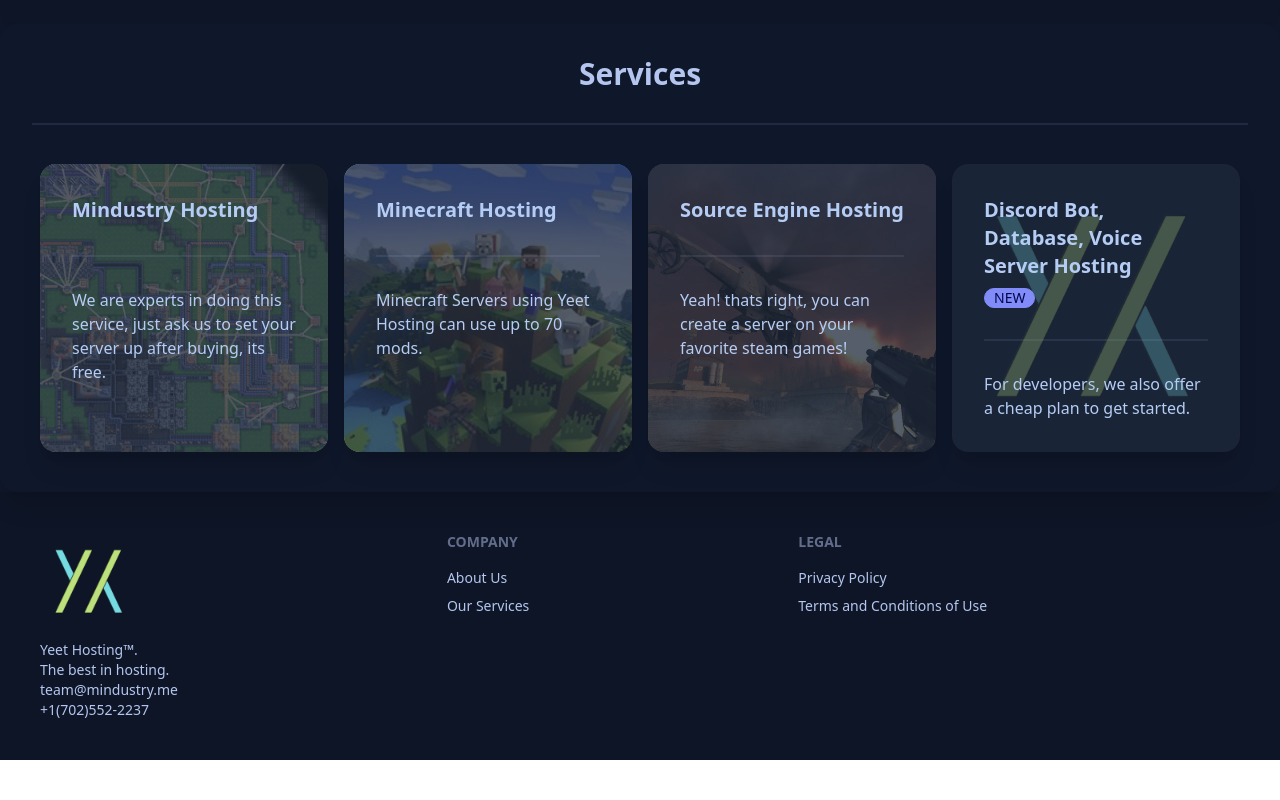
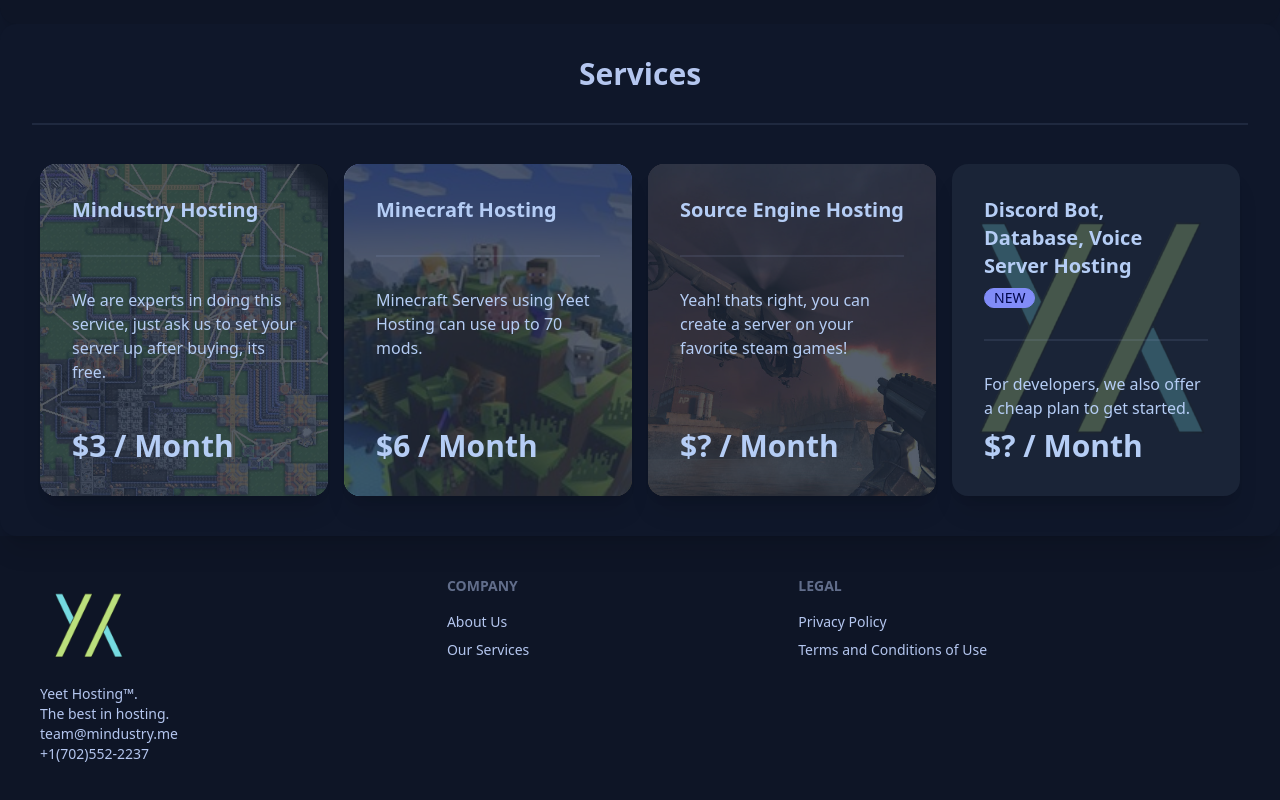
Before and after one commit to shadow01148/webwebweb, a SvelteKit app: page / in a window 1280 px wide. Shown: the part 1298-2098 px from the top of the page. Before the commit the page ends 2058 px from the top, so only its background shows below. Built offline with nearby package versions, Linux system fonts and the light colour scheme.

Commit message:
laziness on pricing

```diff
--- a/src/routes/+page.svelte
+++ b/src/routes/+page.svelte
@@ -156,6 +156,7 @@
 						We are experts in doing this service, just ask us to set your server up after buying,
 						its free.
 					</p>
+					<h2 class="card-title text-3xl">$3 / Month</h2>
 				</div>
 			</div>
 			<br />
@@ -168,6 +169,7 @@
 					<h2 class="card-title">Minecraft Hosting</h2>
 					<div class="divider" />
 					<p>Minecraft Servers using Yeet Hosting can use up to 70 mods.</p>
+					<h2 class="card-title text-3xl">$6 / Month</h2>
 				</div>
 			</div>
 			<br />
@@ -180,6 +182,7 @@
 					<h2 class="card-title">Source Engine Hosting</h2>
 					<div class="divider" />
 					<p>Yeah! thats right, you can create a server on your favorite steam games!</p>
+					<h2 class="card-title text-3xl">$? / Month</h2>
 				</div>
 			</div>
 			<br />
@@ -191,6 +194,7 @@
 					<div class="badge badge-secondary">NEW</div>
 					<div class="divider" />
 					<p>For developers, we also offer a cheap plan to get started.</p>
+					<h2 class="card-title text-3xl">$? / Month</h2>
 				</div>
 			</div>
 			<br />
```
